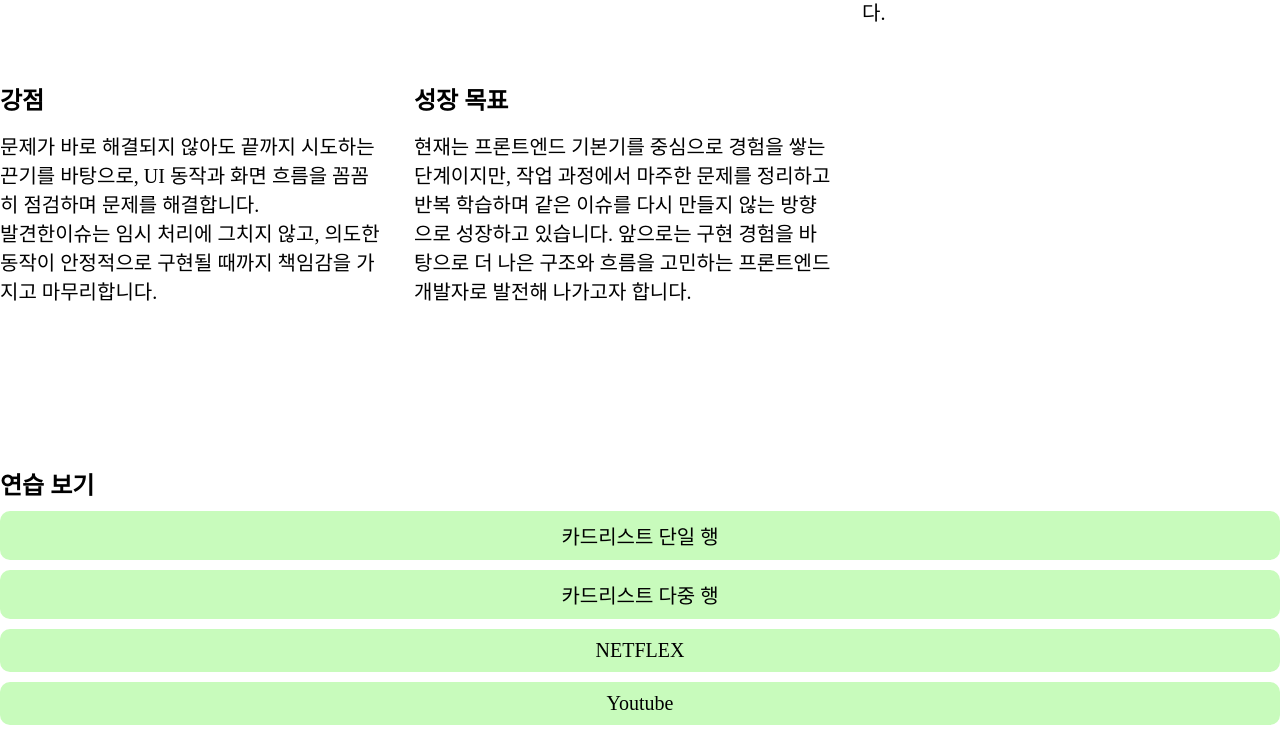
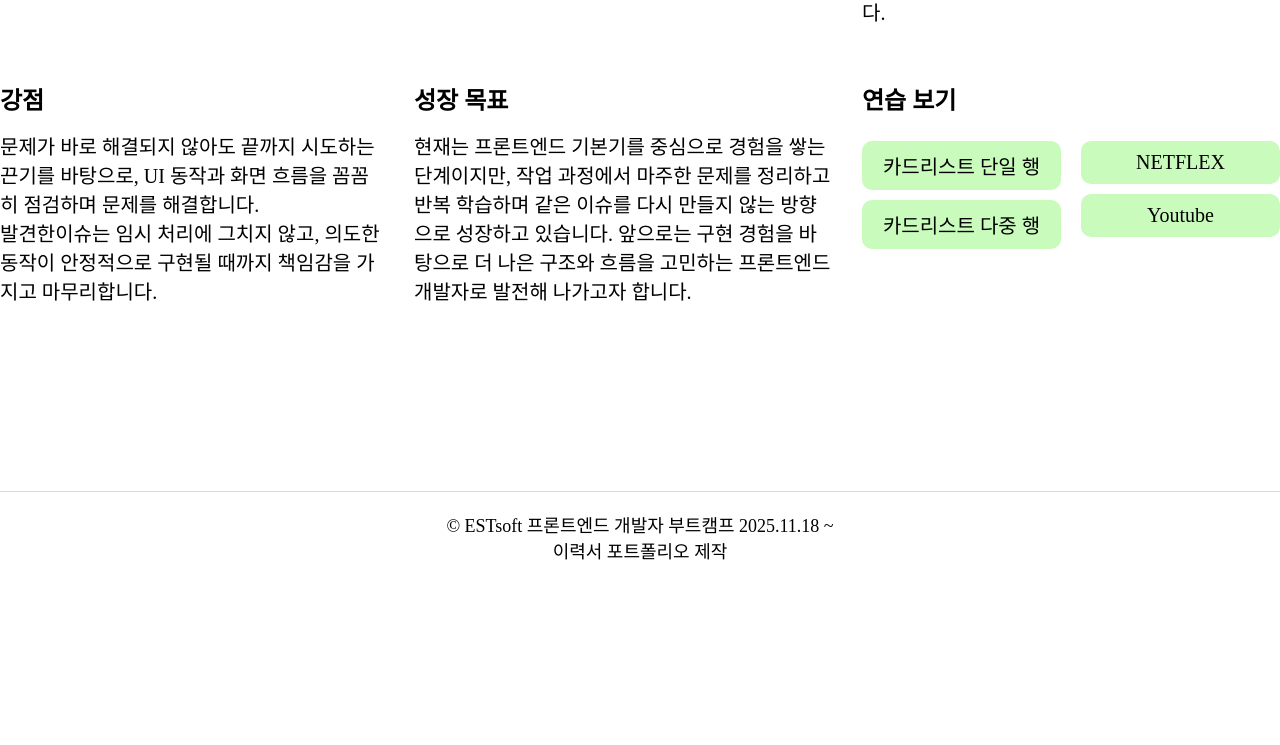
Before and after one commit to sjh83/shinjinho, a plain HTML site: page index.html in a window 1280 px wide. Shown: the part 855-1600 px from the top of the page. After the commit the page ends 1438 px from the top, so only its background shows below. Drawn offline with Linux system fonts and the light colour scheme.

Commit message:
연습 보기 버튼 수정

```diff
--- a/index.html
+++ b/index.html
@@ -185,9 +185,10 @@
               나가고자 합니다.
             </p>
           </div>
-        </section>
-        <section class="practice-list">
+          <div class="practice-list">
             <h4 class="practice-view">연습 보기</h4>
+            <div class="practice-items">
+              <div class="practice-items-left">
                 <div class="card-view">
                   <a href="#overlay" class="practice-btn">카드리스트 단일 행</a>
                 </div>
@@ -196,11 +197,16 @@
                     >카드리스트 다중 행</a
                   >
                 </div>
+              </div>
+              <div class="practice-items-right">
                 <div class="card-view">
                   <a href="#overlay-netflix" class="practice-btn">NETFLEX</a>
                 </div>
                 <div class="card-view">
                   <a href="#overlay-youtube" class="practice-btn">Youtube</a>
+                </div>
+              </div>
+            </div>
           </div>
         </section>
       </main>
--- a/styles/style.css
+++ b/styles/style.css
@@ -307,7 +307,19 @@
   .strength-paragraph {
     font-size: 16px;
   }
-
+  /* 버튼 칸*/
+  .practice-items {
+    display: grid;
+    grid-template-columns: 1fr 1fr;
+    gap: 20px;
+    grid-column: 1 / -1;
+  }
+  .practice-list {
+    display: grid;
+    grid-template-columns: 1fr 1fr;
+    gap: 20px;
+    grid-column: 1 / -1;
+  }
   .footer {
     font-size: 16px;
   }
@@ -497,4 +509,14 @@
     top: 780px;
     color: #fff;
   }
+  .practice-list {
+    display: grid;
+    grid-template-columns: 1fr;
+    grid-column: auto;
+    gap: 0px;
+    grid-template-rows: auto 1fr;
+  }
+  .practice-items {
+    padding-top: 15px;
+  }
 }
```
Also changed, not shown: assets/img/youtube.png. Lines whose indentation alone changed are shown as unchanged.
